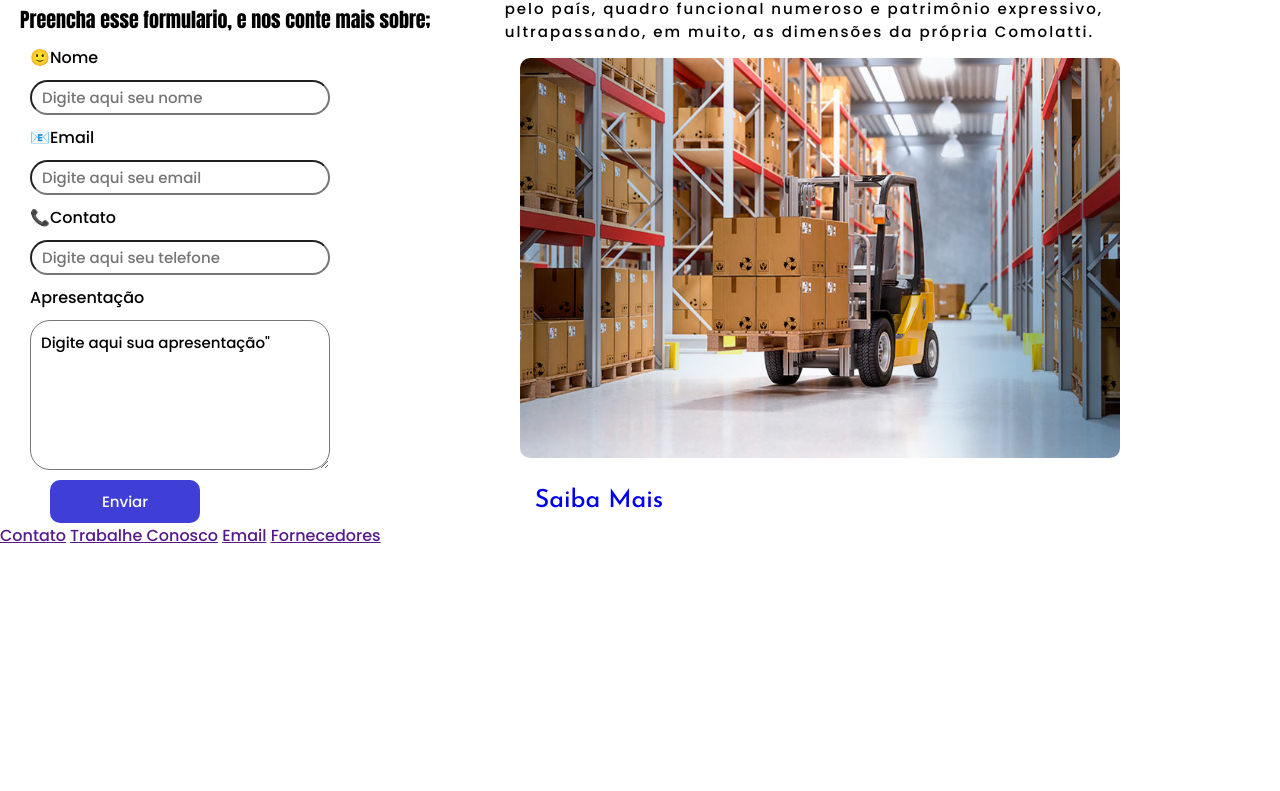
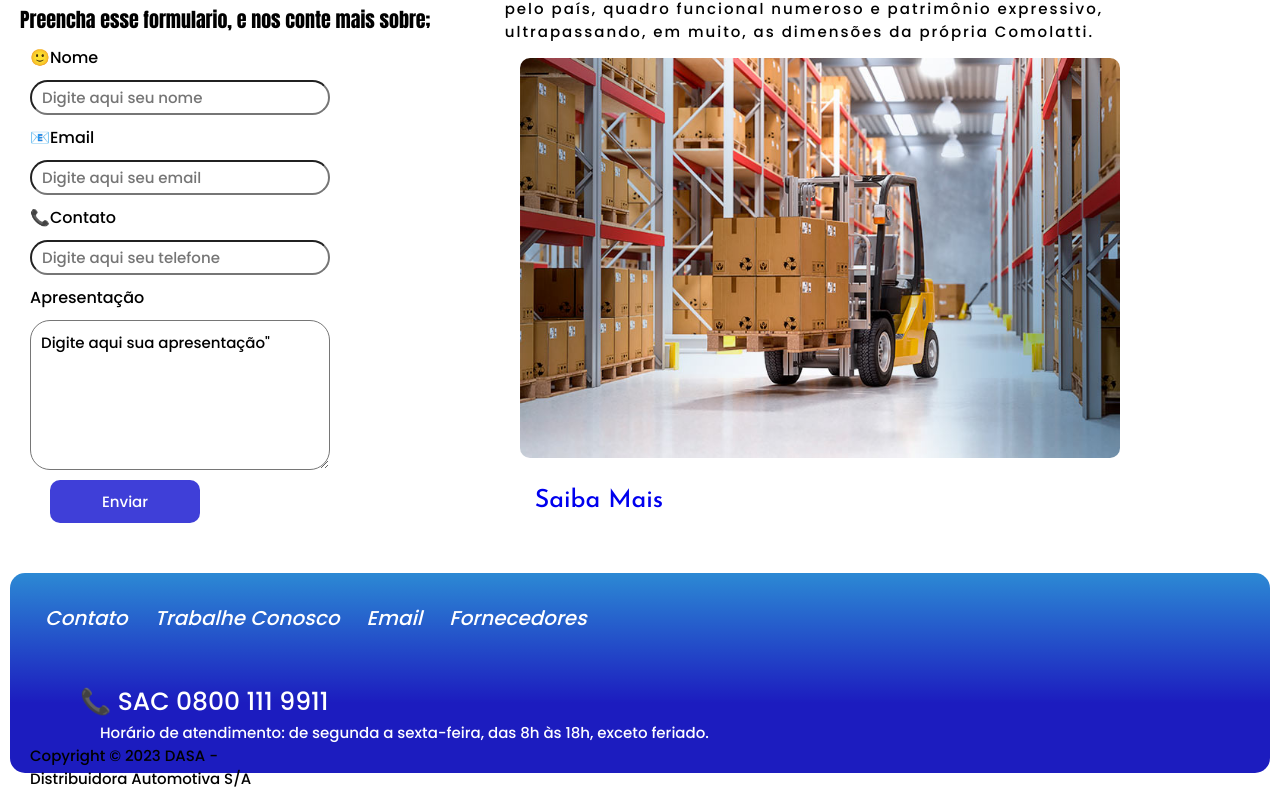
Before and after one commit to devjunior30/formulario-responsivo, a plain HTML site: page index.html in a window 1280 px wide. Shown: the part 233-1024 px from the top of the page. Before the commit the page ends 800 px from the top, so only its background shows below. Drawn offline with Linux system fonts and the light colour scheme.

Commit message:
estilização do footer e adição de novas divs dentro do footer

```diff
--- a/index.html
+++ b/index.html
@@ -22,7 +22,7 @@
 
             <img id="logo" src="./assets/sama.jpg" alt="imagem-cofap">
 
-                <h1 id="h1-inicial">Preencha Aqui</h1>
+            <h1 id="h1-inicial">Preencha Aqui</h1>
 
 
             <p id="paragrafo-inicial">Preencha esse formulario, e nos conte mais sobre;</p>
@@ -36,7 +36,7 @@
                 <label class="name" for="name">Nome</label>
                 <input id="name" type="text" name="name" placeholder="Digite aqui seu nome" required>
 
-                <label  class="email" for="email">Email</label>
+                <label class="email" for="email">Email</label>
                 <input id="email" type="email" name="email" placeholder="Digite aqui seu email" required>
 
                 <label class="tel" for="tel">Contato</label>
@@ -55,7 +55,8 @@
 
             <h1 id="h1-final">Sobre a Empresa</h1>
 
-            <p id="paragrafo-final">Porteira fechada. Foi assim A proposta que <strong> Evaristo Comolatti</strong> recebeu para adquirir a Sama S.A. –
+            <p id="paragrafo-final">Porteira fechada. Foi assim A proposta que <strong> Evaristo Comolatti</strong>
+                recebeu para adquirir a Sama S.A. –
                 Serviços, Acumuladores, Máquinas e Acessórios. Não era pouco. A tradicional SAMA era uma das maiores
                 distribuidoras e importadoras de autopeças do mercado: estrutura organizada, estoques consideráveis,
                 filiais e representantes espalhados pelo país, quadro funcional numeroso e patrimônio expressivo,
@@ -68,11 +69,23 @@
         </div>
 
         <footer>
-           <a href="">Contato</a>
-           <a href="">Trabalhe Conosco</a>
-           <a href="">Email</a>
-           <a href="">Fornecedores</a>
+            <header>
+                <a class="link" href="">Contato</a>
+                <a class="link" href="">Trabalhe Conosco</a>
+                <a class="link" href="">Email</a>
+                <a class="link" href="">Fornecedores</a>
+            </header>
 
+            <aside>
+                <div>
+                    <h4> SAC 0800 111 9911</h4>
+                    <p id="p"> Horário de atendimento: de segunda a sexta-feira, das 8h às 18h, exceto feriado.</p>
+                </div>
+            <div>
+                   <p id="ultimo">Copyright © 2023 DASA - Distribuidora Automotiva S/A</p>
+            </div>
+
+                </aside>
 
         </footer>
 
--- a/style.css
+++ b/style.css
@@ -8,7 +8,7 @@
 }
 
 body {
-background-color: rgb(0,0,205, .9) disable;
+    background-color: rgb(0, 0, 205, .9) disable;
 
 }
 
@@ -35,7 +35,9 @@ background-color: rgb(0,0,205, .9) disable;
     font-family: 'Anton', sans-serif;
 }
 
-label, input, textarea {
+label,
+input,
+textarea {
     display: block;
     margin: 10px 0 10px 30px;
     font-family: 'Poppins', sans-serif;
@@ -153,3 +155,61 @@ button:active {
 #a:visited {
     color: red;
 }
+
+footer {
+    background: rgb(28, 28, 191);
+    background: linear-gradient(360deg, rgba(28, 28, 191, 1) 35%, rgba(44, 137, 212, 1) 100%);
+    margin-top: 50px;
+    height: 200px;
+    border-radius: 15px;
+    margin-left: 10px;
+    margin-right: 10px;
+    padding: 30px 0 0 20px;
+}
+
+.link {
+    color: white;
+    margin: 15px 8px 10px 15px;
+    text-decoration: none;
+    font-family: 'Poppins', sans-serif;
+    font-size: 20px;
+    font-style: oblique;
+}
+
+header {
+    display: inline-block;
+}
+
+aside {
+    display: inline-block;
+
+}
+
+h4 {
+    font-size: 25px;
+    color: white;
+    font-weight: 500;
+    position: relative;
+    margin-left: 50px;
+    width: 300px;
+    margin-top: 50px;
+}
+
+h4::before {
+    content: "📞";
+}
+
+#p {
+    font-size: 15px;
+    color: white;
+    font-weight: 300px;
+    width: auto;
+    margin-left: 70px;
+}
+
+#ultimo {
+    display: inline-block;
+    font-size: 15px;
+    width: 250px;
+
+}
```
Lines whose indentation alone changed are shown as unchanged.
